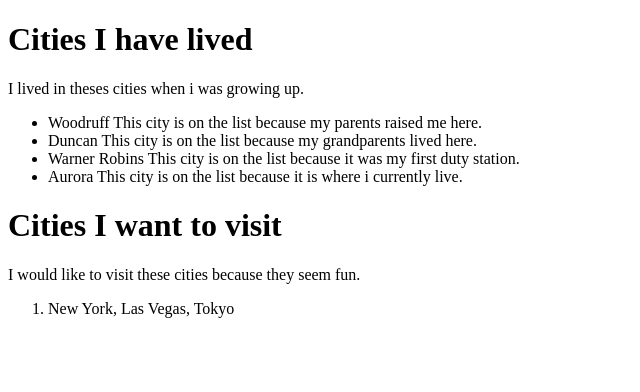
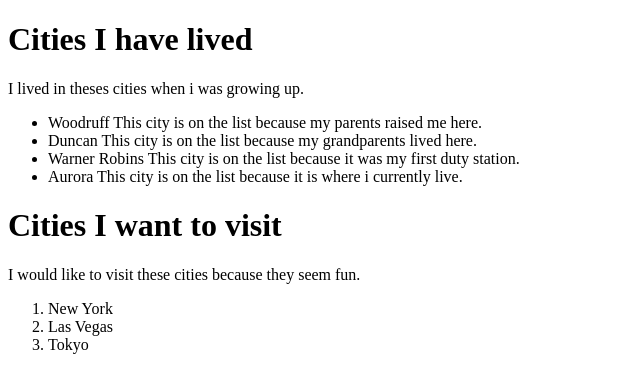
Before and after one commit to Huffmanra12/Course-HTML-Exercise, a plain HTML site: page index.html in a window 1280 px wide. Shown: the whole page, without its empty margins (0-640 px from the left). Drawn offline with Linux system fonts and the light colour scheme.

Commit message:
HTML exercise fixed organized list

```diff
--- a/index.html
+++ b/index.html
@@ -23,7 +23,9 @@
             <h1>Cities I want to visit</h1>
              <p>I would like to visit these cities because they seem fun.</p>
              <ol>
-              <li>New York, Las Vegas, Tokyo</li>
+              <li>New York</li>
+              <li>Las Vegas</li>
+              <li>Tokyo</li>
              </ol>
         </body>
     </html>
```
